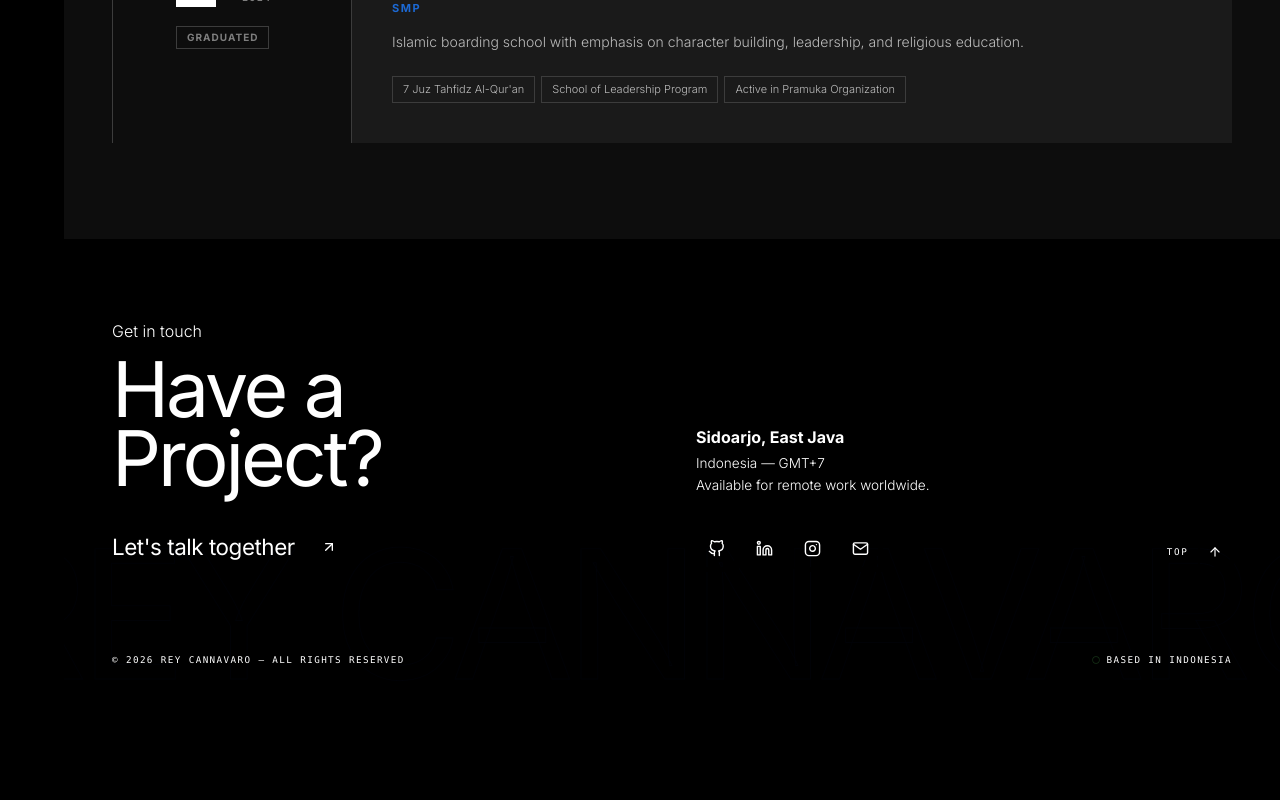
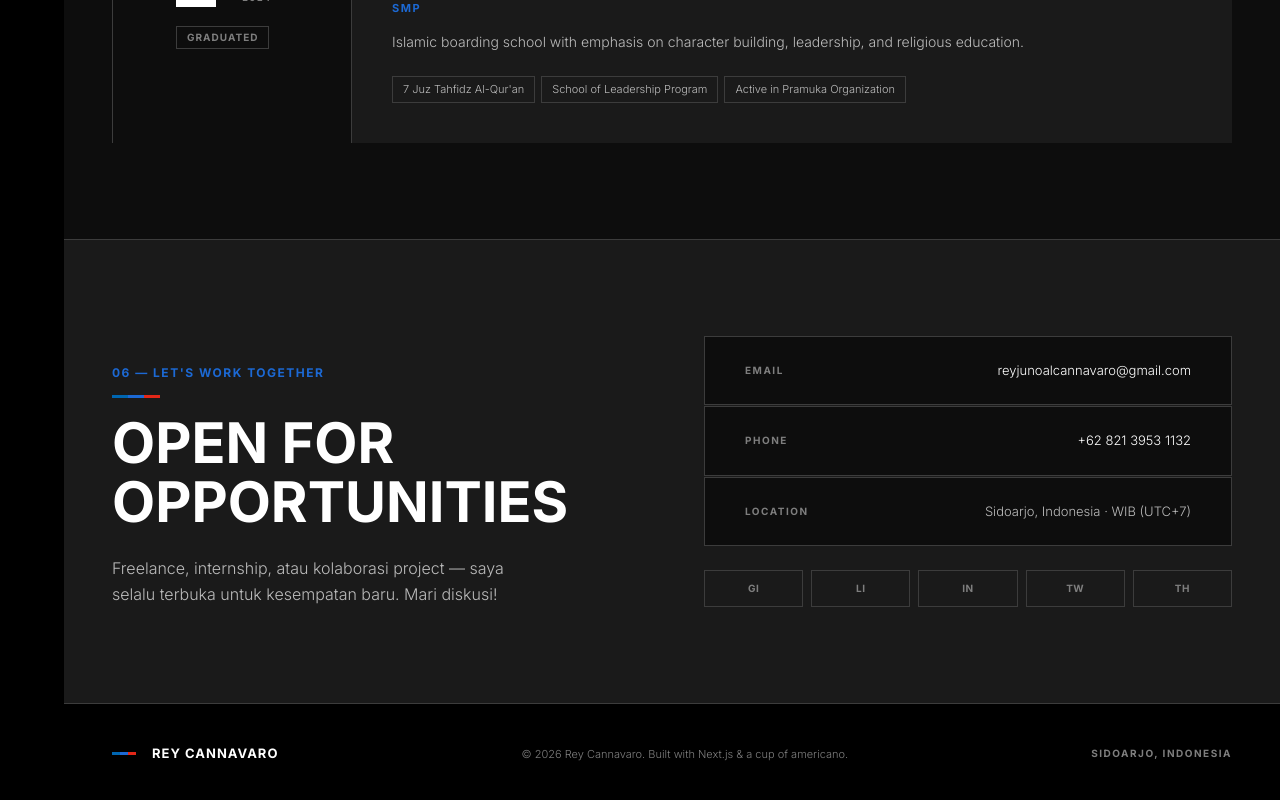
Before and after one commit to ReyCannavaro/portofolio-reycannavaro-next, a Next.js app: page / in a window 1280 px wide. Shown: the part 6188-6988 px from the top of the page. Before the commit the page ends 6875 px from the top, so only its background shows below. Built offline with nearby package versions, Linux system fonts and the light colour scheme.

Commit message:
redesign footer

```diff
--- a/src/app/components/Footer.tsx
+++ b/src/app/components/Footer.tsx
@@ -1,298 +1,157 @@
 "use client";
-import { useEffect, useRef, useState } from "react";
-import { FiInstagram, FiGithub, FiLinkedin, FiMail, FiArrowUpRight, FiArrowUp } from "react-icons/fi";
-import { personalInfo, socialLinks } from "@/app/data/index";
-
-const SOCIALS = [
-  { icon: <FiGithub size={17}/>,    href: socialLinks.github.url,        label: "GitHub"    },
-  { icon: <FiLinkedin size={17}/>,  href: socialLinks.linkedin.url,       label: "LinkedIn"  },
-  { icon: <FiInstagram size={17}/>, href: socialLinks.instagram.url,      label: "Instagram" },
-  { icon: <FiMail size={17}/>,      href: `mailto:${personalInfo.email}`, label: "Email"     },
-];
+import { personalInfo, socialLinks } from "../data";
 
 export default function Footer() {
-  const [inView, setInView] = useState(false);
-  const ref = useRef<HTMLElement>(null);
   const year = new Date().getFullYear();
-
-  useEffect(() => {
-    const obs = new IntersectionObserver(
-      ([e]) => { if (e.isIntersecting) setInView(true); },
-      { threshold: 0.1 }
-    );
-    if (ref.current) obs.observe(ref.current);
-    return () => obs.disconnect();
-  }, []);
 
   return (
     <>
-      <style>{`
-        .footer-root {
-          border-top: 2px solid var(--border);
-          position: relative;
-          overflow: hidden;
-          background: var(--bg);
-        }
-
-        .footer-watermark {
-          position: absolute;
-          bottom: -1rem;
-          left: 50%;
-          transform: translateX(-50%);
-          font-family: var(--font-display);
-          font-weight: 400;
-          font-size: clamp(4rem, 14vw, 12rem);
-          letter-spacing: -0.05em;
-          line-height: 1;
-          white-space: nowrap;
-          color: transparent;
-          -webkit-text-stroke: 1px rgba(26,35,126,0.05);
-          pointer-events: none;
-          user-select: none;
-        }
-
-        .footer-cta {
-          padding: 5rem 2.5rem 4rem;
-          max-width: 1200px;
-          margin: 0 auto;
-          display: grid;
-          grid-template-columns: 1fr;
-          gap: 3rem;
-          position: relative;
-          z-index: 1;
-        }
-        @media (min-width: 1024px) {
-          .footer-cta { grid-template-columns: 1fr 1fr; align-items: end; }
-        }
-
-        .footer-heading {
-          font-family: var(--font-display);
-          font-weight: 400;
-          font-size: clamp(2.5rem, 6vw, 5rem);
-          letter-spacing: -0.04em;
-          line-height: 0.9;
-          color: var(--fg);
-          margin: 0 0 2rem;
-        }
-
-        .footer-heading-accent {
-          color: var(--navy);
-          display: inline-block;
-        }
-
-        .footer-email-link {
-          display: inline-flex;
-          align-items: center;
-          gap: 0.75rem;
-          font-family: var(--font-display);
-          font-weight: 400;
-          font-size: clamp(1rem, 2.5vw, 1.4rem);
-          letter-spacing: -0.02em;
-          color: var(--fg);
-          text-decoration: none;
-          transition: color 0.2s;
-        }
-        .footer-email-link:hover { color: var(--navy); }
-
-        .footer-email-btn {
-          width: 44px; height: 44px;
-          border: 2px solid #000;
-          box-shadow: 3px 3px 0 var(--navy);
-          display: flex; align-items: center; justify-content: center;
-          color: var(--fg); flex-shrink: 0;
-          transition: background 0.15s, color 0.15s, transform 0.15s, box-shadow 0.15s;
-          background: var(--bg-3);
-        }
-        .footer-email-link:hover .footer-email-btn {
-          background: var(--navy);
-          color: #fff;
-          transform: translate(-2px, -2px);
-          box-shadow: 5px 5px 0 var(--sky);
-        }
-
-        .footer-right {
-          display: flex;
-          flex-direction: column;
-          gap: 2rem;
-          justify-content: flex-end;
-        }
-
-        .footer-socials {
-          display: flex;
-          gap: 0.5rem;
-          flex-wrap: wrap;
-        }
-
-        .footer-social-btn {
-          width: 40px; height: 40px;
-          border: 2px solid #000;
-          box-shadow: 3px 3px 0 #000;
-          background: var(--bg-3);
-          display: flex; align-items: center; justify-content: center;
-          color: var(--fg-2);
-          text-decoration: none;
-          transition: background 0.15s, color 0.15s, transform 0.15s, box-shadow 0.15s;
-        }
-        .footer-social-btn:hover {
-          background: var(--navy);
-          color: #fff;
-          transform: translate(-2px, -2px);
-          box-shadow: 5px 5px 0 var(--sky);
-        }
-
-        .footer-top-btn {
-          display: flex;
-          align-items: center;
-          gap: 0.6rem;
-          background: none;
-          border: none;
-          cursor: pointer;
-          color: var(--fg-3);
-          transition: color 0.2s;
-          margin-left: auto;
-          align-self: flex-end;
-        }
-        .footer-top-btn:hover { color: var(--fg); }
-        .footer-top-label {
-          font-family: var(--font-mono);
-          font-size: 0.58rem;
-          letter-spacing: 0.18em;
-          text-transform: uppercase;
-        }
-        .footer-top-icon {
-          width: 34px; height: 34px;
-          border: 2px solid #000;
-          box-shadow: 2px 2px 0 #000;
-          display: flex; align-items: center; justify-content: center;
-          transition: transform 0.15s, box-shadow 0.15s;
-          flex-shrink: 0;
-          background: var(--bg-3);
-        }
-        .footer-top-btn:hover .footer-top-icon {
-          transform: translate(-1px, -1px);
-          box-shadow: 3px 3px 0 var(--navy);
-        }
-
-        .footer-bar {
-          border-top: 2px solid var(--border-light);
-          padding: 1.25rem 2.5rem;
-          max-width: 1200px;
-          margin: 0 auto;
-          display: flex;
-          flex-direction: column;
-          gap: 0.75rem;
-          align-items: center;
-          position: relative; z-index: 1;
-        }
-        @media (min-width: 640px) {
-          .footer-bar { flex-direction: row; justify-content: space-between; }
-        }
-        .footer-bar-text {
-          font-family: var(--font-mono);
-          font-size: 0.58rem;
-          letter-spacing: 0.15em;
-          text-transform: uppercase;
-          color: var(--fg-3);
-        }
-        .footer-status {
-          display: flex;
-          align-items: center;
-          gap: 0.45rem;
-        }
-        .footer-status-dot {
-          width: 6px; height: 6px; border-radius: 50%;
-          background: var(--green-mid);
-          animation: fpulse 2.5s ease infinite;
-        }
-        @keyframes fpulse {
-          0%,100% { box-shadow: 0 0 0 0 rgba(76,175,80,0.35); }
-          50%      { box-shadow: 0 0 0 4px rgba(76,175,80,0); }
-        }
-
-        .footer-reveal {
-          opacity: 0; transform: translateY(20px);
-          transition: opacity 0.65s ease, transform 0.65s ease;
-        }
-        .footer-reveal.shown { opacity: 1; transform: translateY(0); }
-      `}</style>
-
-      <footer ref={ref} className="footer-root" id="contact">
-        <div className="footer-watermark">REY CANNAVARO</div>
-        <div className="footer-cta">
-          <div className={`footer-reveal ${inView ? "shown" : ""}`}>
-            <div className="section-tag" style={{ marginBottom: "0.75rem" }}>Get in touch</div>
-            <h2 className="footer-heading">
-              Have a<br />
-              <span className="footer-heading-accent">Project?</span>
-            </h2>
-            <a href={`mailto:${personalInfo.email}`} className="footer-email-link">
-              Let&apos;s talk together
-              <span className="footer-email-btn">
-                <FiArrowUpRight size={16} />
+      <section
+        id="contact"
+        style={{
+          background: "var(--surface-card)",
+          borderTop: "1px solid var(--hairline)",
+          padding: "var(--space-section) 0",
+        }}
+      >
+        <div className="container">
+          <div
+            style={{
+              display: "grid",
+              gridTemplateColumns: "1fr 1fr",
+              gap: "var(--space-xxl)",
+              alignItems: "end",
+            }}
+            className="contact-grid"
+          >
+            <div>
+              <span className="label-upper" style={{ color: "var(--m-blue-dark)" }}>
+                06 — Let&apos;s Work Together
               </span>
-            </a>
-          </div>
-          <div
-            className={`footer-right footer-reveal ${inView ? "shown" : ""}`}
-            style={{ transitionDelay: inView ? "0.15s" : "0s" }}>
-            <div>
-              <div style={{
-                fontFamily: "var(--font-accent)",
-                fontWeight: 700,
-                fontSize: "1rem",
-                color: "var(--fg)",
-                marginBottom: "0.3rem",
-              }}>
-                Sidoarjo, East Java
-              </div>
-              <div style={{
-                fontFamily: "var(--font-body)",
-                fontSize: "0.85rem",
-                color: "var(--fg-2)",
-                lineHeight: 1.6,
-              }}>
-                Indonesia — GMT+7<br />
-                Available for remote work worldwide.
-              </div>
+              <div className="m-stripe" style={{ width: 48, marginTop: 12, marginBottom: 16 }} />
+              <h2 className="display-lg">
+                OPEN FOR<br />OPPORTUNITIES
+              </h2>
+              <p className="body-md" style={{ maxWidth: 400, marginTop: "var(--space-lg)" }}>
+                Freelance, internship, atau kolaborasi project — saya selalu terbuka untuk kesempatan baru. Mari diskusi!
+              </p>
             </div>
 
-            <div style={{ display: "flex", alignItems: "center", justifyContent: "space-between", flexWrap: "wrap", gap: "1rem" }}>
-              <div className="footer-socials">
-                {SOCIALS.map(({ icon, href, label }) => (
+            <div>
+              <div style={{ display: "flex", flexDirection: "column", gap: 1 }}>
+                {[
+                  { label: "Email", value: personalInfo.email, href: `mailto:${personalInfo.email}` },
+                  { label: "Phone", value: personalInfo.phone, href: `tel:${personalInfo.phone}` },
+                  { label: "Location", value: `${personalInfo.location} · ${personalInfo.timezone}`, href: null },
+                ].map((item) => (
+                  <div
+                    key={item.label}
+                    style={{
+                      padding: "var(--space-lg) var(--space-xl)",
+                      background: "var(--surface-soft)",
+                      border: "1px solid var(--hairline)",
+                      display: "flex",
+                      justifyContent: "space-between",
+                      alignItems: "center",
+                      gap: "var(--space-md)",
+                    }}
+                  >
+                    <span className="label-upper" style={{ color: "var(--muted)", fontSize: 10 }}>
+                      {item.label}
+                    </span>
+                    {item.href ? (
+                      <a
+                        href={item.href}
+                        style={{ color: "var(--on-dark)", fontSize: 13, fontWeight: 300, textDecoration: "none", transition: "color 0.2s" }}
+                        onMouseEnter={(e) => ((e.currentTarget as HTMLAnchorElement).style.color = "var(--body)")}
+                        onMouseLeave={(e) => ((e.currentTarget as HTMLAnchorElement).style.color = "var(--on-dark)")}
+                      >
+                        {item.value}
+                      </a>
+                    ) : (
+                      <span style={{ color: "var(--body)", fontSize: 13, fontWeight: 300 }}>{item.value}</span>
+                    )}
+                  </div>
+                ))}
+              </div>
+
+              <div style={{ display: "flex", gap: "var(--space-xs)", marginTop: "var(--space-lg)" }}>
+                {Object.values(socialLinks).slice(0, 5).map((s) => (
                   <a
-                    key={label}
-                    href={href}
-                    target={href.startsWith("http") ? "_blank" : undefined}
-                    rel={href.startsWith("http") ? "noopener noreferrer" : undefined}
-                    aria-label={label}
-                    className="footer-social-btn"
+                    key={s.display}
+                    href={s.url}
+                    target="_blank"
+                    rel="noopener noreferrer"
+                    style={{
+                      flex: 1,
+                      padding: "10px 0",
+                      textAlign: "center",
+                      border: "1px solid var(--hairline)",
+                      color: "var(--muted)",
+                      fontSize: 10,
+                      fontWeight: 700,
+                      letterSpacing: "0.5px",
+                      textTransform: "uppercase",
+                      textDecoration: "none",
+                      transition: "border-color 0.2s, color 0.2s",
+                    }}
+                    onMouseEnter={(e) => {
+                      (e.currentTarget as HTMLAnchorElement).style.borderColor = "var(--on-dark)";
+                      (e.currentTarget as HTMLAnchorElement).style.color = "var(--on-dark)";
+                    }}
+                    onMouseLeave={(e) => {
+                      (e.currentTarget as HTMLAnchorElement).style.borderColor = "var(--hairline)";
+                      (e.currentTarget as HTMLAnchorElement).style.color = "var(--muted)";
+                    }}
                   >
-                    {icon}
+                    {s.display.slice(0, 2)}
                   </a>
                 ))}
               </div>
-
-              <button
-                onClick={() => window.scrollTo({ top: 0, behavior: "smooth" })}
-                className="footer-top-btn"
-              >
-                <span className="footer-top-label">Top</span>
-                <span className="footer-top-icon">
-                  <FiArrowUp size={14} />
-                </span>
-              </button>
             </div>
           </div>
         </div>
+      </section>
 
-        <div className="footer-bar">
-          <span className="footer-bar-text">© {year} Rey Cannavaro — All rights reserved</span>
-          <div className="footer-status">
-            <span className="footer-status-dot" />
-            <span className="footer-bar-text">Based in Indonesia</span>
+      <footer
+        style={{
+          background: "var(--canvas)",
+          borderTop: "1px solid var(--hairline)",
+          padding: "var(--space-xl) 0",
+        }}
+      >
+        <div
+          className="container"
+          style={{
+            display: "flex",
+            justifyContent: "space-between",
+            alignItems: "center",
+            flexWrap: "wrap",
+            gap: "var(--space-md)",
+          }}
+        >
+          <div style={{ display: "flex", alignItems: "center", gap: "var(--space-md)" }}>
+            <div className="m-stripe" style={{ width: 24, display: "inline-block" }} />
+            <span style={{ fontSize: 13, fontWeight: 700, color: "var(--on-dark)", textTransform: "uppercase", letterSpacing: "1px" }}>
+              Rey Cannavaro
+            </span>
           </div>
+
+          <span className="body-sm" style={{ fontSize: 11, color: "var(--muted)" }}>
+            © {year} Rey Cannavaro. Built with Next.js & a cup of americano.
+          </span>
+
+          <span className="label-upper" style={{ fontSize: 10, color: "var(--muted)" }}>
+            Sidoarjo, Indonesia
+          </span>
         </div>
       </footer>
+
+      <style>{`
+        @media (max-width: 768px) {
+          .contact-grid { grid-template-columns: 1fr !important; }
+        }
+      `}</style>
     </>
   );
 }
```
